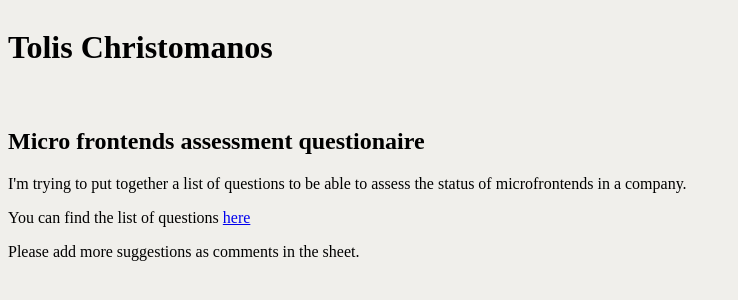
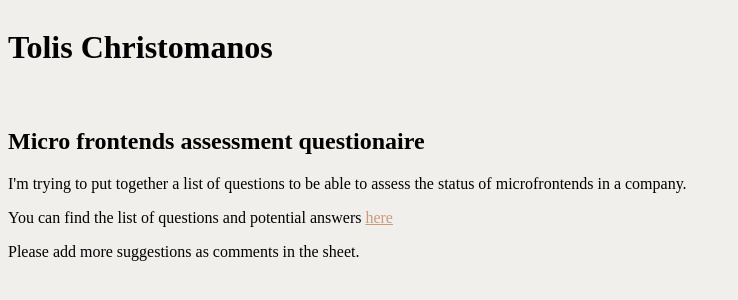
Before and after one commit to chchrist/chchrist.github.io, a plain HTML site: page index.html in a window 1280 px wide. Shown: the whole page, without its empty margins (0-738 px from the left). Drawn offline with Linux system fonts and the light colour scheme.

Commit message:
post corrections

```diff
--- a/index.html
+++ b/index.html
@@ -15,6 +15,16 @@
             grid-template-rows: 100px 1fr;
         }
 
+        a:link, a:hover {
+            color: #CB997E;
+        }
+
+        a:visited {
+            color: #B7B7A4;
+        }
+
+
+
     </style>
 </head>
 <body>
@@ -23,7 +33,7 @@
         <section>
             <h2>Micro frontends assessment questionaire</h2>
             <p>I'm trying to put together a list of questions to be able to assess the status of microfrontends in a company.</p>
-            <p>You can find the list of questions <a href="https://docs.google.com/spreadsheets/d/1Y5X7wD5lfLyjHbVMZYXKdue0EaZMCVZQzeYPs5j-pHQ/edit?usp=sharing">here</a></p>
+            <p>You can find the list of questions and potential answers <a href="https://docs.google.com/spreadsheets/d/1Y5X7wD5lfLyjHbVMZYXKdue0EaZMCVZQzeYPs5j-pHQ/edit?usp=sharing">here</a></p>
             <p>Please add more suggestions as comments in the sheet.</p>
         </section>
     </div>
```
